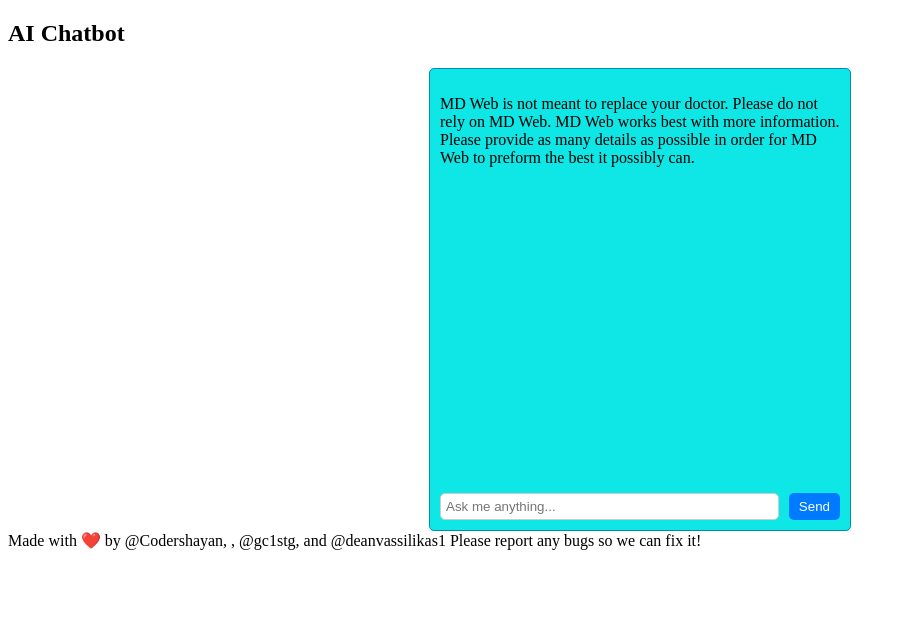
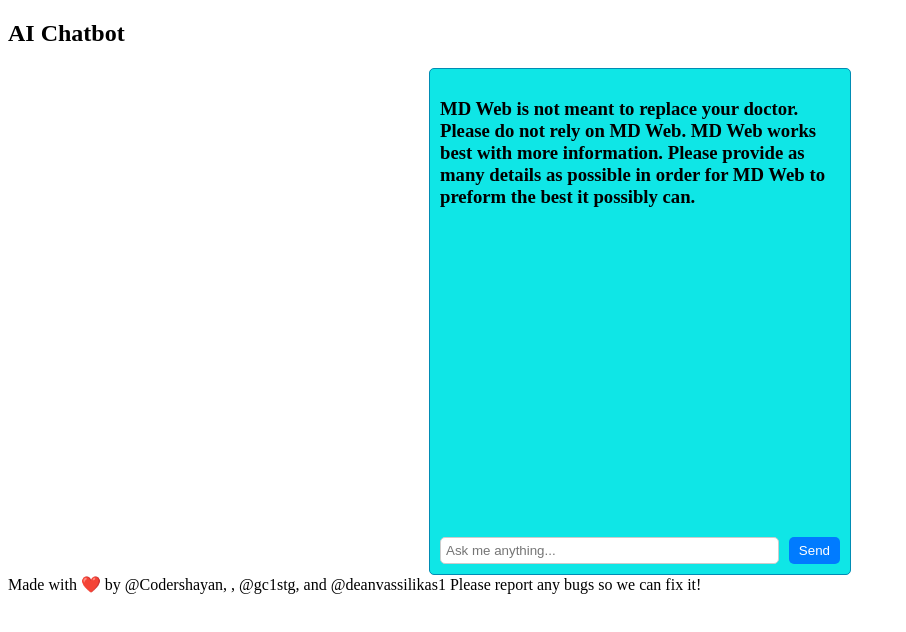
Before and after one commit to Lightshayan/Web-Doc, a plain HTML site: page index.html in a window 1280 px wide. Shown: the whole page, without its empty margins (0-906 px from the left). Drawn offline with Linux system fonts and the light colour scheme; a script that the page names is missing.

Commit message:
Update index.html

```diff
--- a/index.html
+++ b/index.html
@@ -9,7 +9,7 @@
   <h2>AI Chatbot</h2>
   <h4></h4>
   <div id="chat-container">
-    <p id="CHATtext">MD Web is not meant to replace your doctor. Please do not rely on MD Web. MD Web works best with more information. Please provide as many details as possible in order for MD Web to preform the best it possibly can.</p>
+    <h3 id="CHATtext">MD Web is not meant to replace your doctor. Please do not rely on MD Web. MD Web works best with more information. Please provide as many details as possible in order for MD Web to preform the best it possibly can.</h3>
     <script src="//cdn.jsdelivr.net/npm/eruda"></script></h2>
     <script src="//cdn.jsdelivr.net/npm/eruda"></script>
     <script>eruda.init();</script>
```
